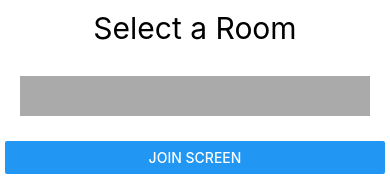
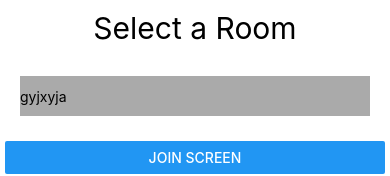
Before and after one commit to KyleeMendoza/firebaseWebrtc, a React Native app: screen / in a window 390 px wide. Shown: the top 176 px of the page. Built offline with nearby package versions, Linux system fonts and the light colour scheme.

Commit message:
room screen

```diff
--- a/RoomScreen.js
+++ b/RoomScreen.js
@@ -1,4 +1,4 @@
-import React, { useState } from "react";
+import React, { useEffect, useState } from "react";
 import { Text, StyleSheet, Button, View, TextInput } from "react-native";
 
 export default function RoomScreen({ setScreen, screens, setRoomId, roomId }) {
@@ -7,6 +7,19 @@
       setScreen(screen);
     }
   };
+
+  useEffect(() => {
+    const generateRandomId = () => {
+      const characters = "abcdefghijklmnopqrstuvwxyz";
+      let result = "";
+      for (let i = 0; i < 7; i++) {
+        const randomIndex = Math.floor(Math.random() * characters.length);
+        result += characters.charAt(randomIndex);
+      }
+      return setRoomId(result);
+    };
+    generateRandomId();
+  }, []);
 
   return (
     <>
```
